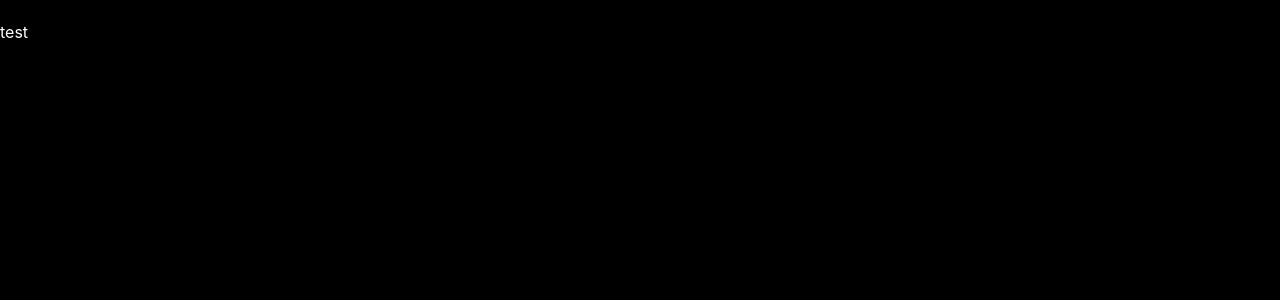
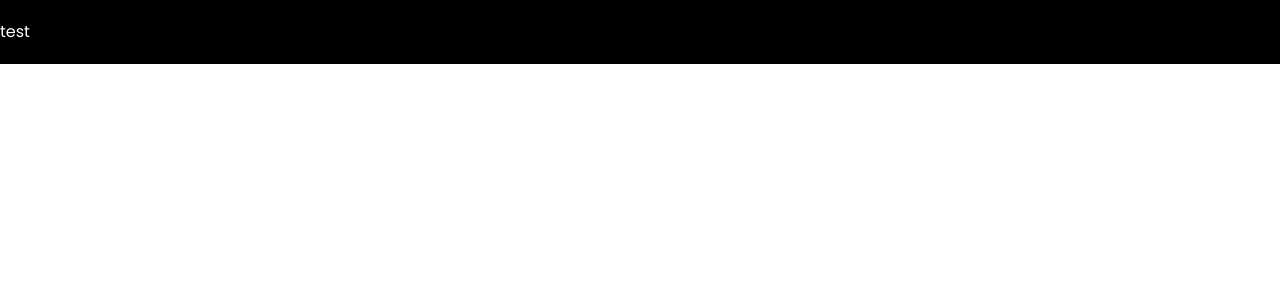
Before and after one commit to albondad/garage-gym-manager, a Next.js app in the folder packages/web/: page / in a window 1280 px wide. Shown: the top 300 px of the page. Built offline with nearby package versions, Linux system fonts and the light colour scheme.

Commit message:
Set up poppins font

```diff
--- a/packages/web/pages/_app.tsx
+++ b/packages/web/pages/_app.tsx
@@ -1,10 +1,18 @@
 import "../styles/globals.css";
 import type { AppProps } from "next/app";
 import { ChakraProvider } from "@chakra-ui/react";
+import { extendTheme } from "@chakra-ui/react";
+
+const theme = extendTheme({
+  fonts: {
+    heading: `Poppins`,
+    body: `Poppins`,
+  },
+});
 
 export default function App({ Component, pageProps }: AppProps) {
   return (
-    <ChakraProvider>
+    <ChakraProvider theme={theme}>
       <Component {...pageProps} />
     </ChakraProvider>
   );
--- a/packages/web/styles/globals.css
+++ b/packages/web/styles/globals.css
@@ -1,11 +1,9 @@
+@import url('https://fonts.googleapis.com/css2?family=Poppins:wght@300;400;700;900&display=swap');
+
 html,
 body {
   padding: 0;
   margin: 0;
-  font-family: -apple-system, BlinkMacSystemFont, Segoe UI, Roboto, Oxygen,
-    Ubuntu, Cantarell, Fira Sans, Droid Sans, Helvetica Neue, sans-serif;
-    background-color: black;
-    color: #ffffff;
 }
 
 a {
```
